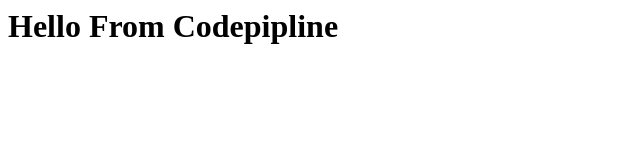
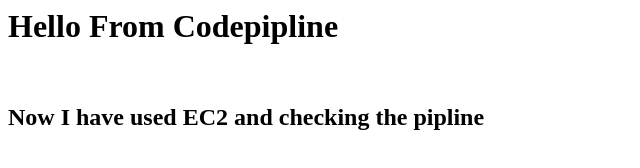
Before and after one commit to harshviradia/CodePipline, a plain HTML site: page index.html in a window 1280 px wide. Shown: the whole page, without its empty margins (0-640 px from the left). Drawn offline with Linux system fonts and the light colour scheme.

Commit message:
Update index.html

```diff
--- a/index.html
+++ b/index.html
@@ -1 +1,3 @@
 <h1> Hello From Codepipline</h1>
+<br>
+<h2> Now I have used EC2 and checking the pipline </h2>
```
